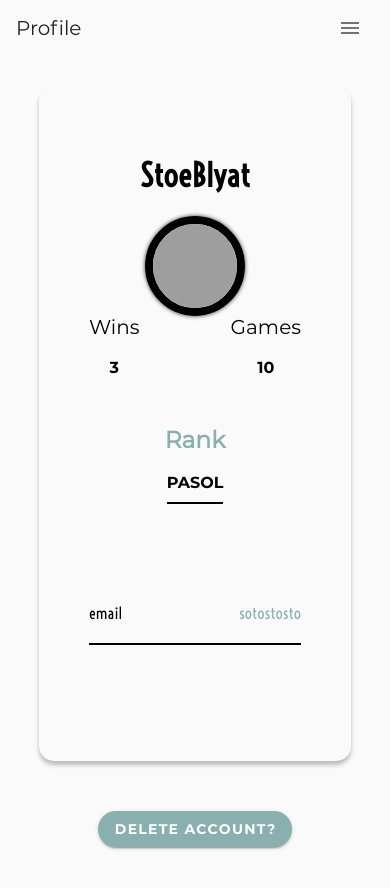
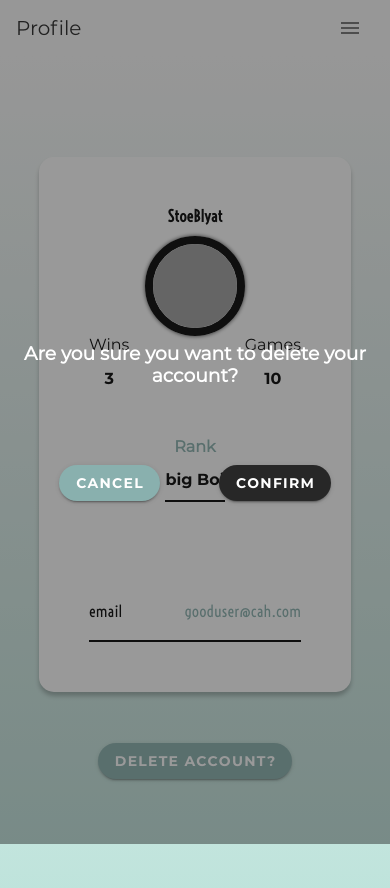
Before and after one commit to TricoreGr/CAH, a Vue app in the folder client/: page /profile in a window 390 px wide. Both pictures are taken after a click on the button "DELETE ACCOUNT?". Shown: the top 888 px of the page. Built offline with nearby package versions, Linux system fonts and the light colour scheme; grey boxes are pictures that could not be loaded; the HTML template or start-up script is replaced by a standard one.

Commit message:
make profile view responsive and add delete account confirmation overlay

```diff
--- a/client/src/styles/base/variables.scss
+++ b/client/src/styles/base/variables.scss
@@ -30,7 +30,7 @@ $color-black:#000;
 $color-white:#fff;
 $color-error: #ff5252;
 $color-white-gradient:linear-gradient($color-accent,$color-white);
-
+$color-white-green-gradient:linear-gradient($color-base,$color-accent);
 //typography
 $montserrat:'Montserrat-Bold';
 $montserrat-light: 'Montserrat-Regular';
--- a/client/src/styles/components/profile/profile.scss
+++ b/client/src/styles/components/profile/profile.scss
@@ -3,24 +3,40 @@
   flex-direction: column;
   justify-content: center;
   align-items: center;
+  background: $color-base;
+  background: $color-white-green-gradient;
+  min-height:100vh;
   &__username {
     text-align: center;
     font-family: $voltaire;
+    font-size: 16px;
+    margin-top:0;
+    @media (min-width:$tablet){
+        font-size: 20px;
+    }
+    @media (min-width:$desktop){
+        font-size: 25px;
+    }
   }
 
   &__wrapper {
+    background: $color-white;
     margin-top: 30px;
     box-shadow: 0px 4px 4px rgba(0, 0, 0, 0.25);
     border-radius: 15px;
-    min-height: 80vh;
     padding: 50px;
     flex-direction: column;
     display: flex;
     align-items: center;
     width: 80%;
 
+    @media(min-width:$tablet){
+      width: 40%;
+    }
+
     @media (min-width: $desktop) {
       width: 30%;
+      min-height: 80vh;
     }
   }
 
@@ -55,6 +71,11 @@
 
   &__info-label {
     font-family: $montserrat-light;
+    font-size: 16px;
+
+    @media ( min-width:$desktop){
+        font-size:18px;
+    }
 
     &--rank {
       margin-top: 50px;
@@ -63,7 +84,7 @@
   }
 
   &__info {
-    margin-top: 20px;
+    margin-top: 15px;
     font-family: $montserrat;
     font-size: 16px;
 
@@ -74,6 +95,7 @@
 
     @media(min-width:$desktop){
         font-size: 22px;
+        margin-top: 20px;
     }
   }
 
@@ -91,6 +113,24 @@
     color: $color-accent--dark;
   }
 
+  &__overlay-wrapper{
+    display: flex;
+    flex-direction: column;
+    text-align: center;
+    font-family: $montserrat-light;
+  }
+
+  &__overlay-button-wrapper{
+    display: flex;
+    justify-content: space-evenly;
+    width: 100%;
+    margin-top: 20%;
+  }
+
+  &__cancel-button{
+    background: $color-accent--dark!important;
+  }
+
   //fugly
   &__button {
     margin: 50px 0;
--- a/client/src/views/Profile.vue
+++ b/client/src/views/Profile.vue
@@ -11,41 +11,75 @@
         <div class="account__score-wrapper">
           <div class="account__info-wrapper">
             <span class="account__info-label">Wins</span>
-            <span class="account__info">3</span>
+            <span class="account__info">{{wins}}</span>
           </div>
           <div class="account__info-wrapper">
             <span class="account__info-label">Games</span>
-            <span class="account__info">10</span>
+            <span class="account__info">{{gamesTotal}}</span>
           </div>
         </div>
         <div class="account__info-wrapper">
           <h3 class="account__info-label account__info-label--rank">
             Rank
           </h3>
-          <span class="account__info account__info--rank">PASOL</span>
+          <span class="account__info account__info--rank">{{role}}</span>
         </div>
         <div class="account__email-wrapper">
           <span class="account__email-label">email</span>
-          <span class="account__email">sotostosto</span>
+          <span class="account__email">{{email}}</span>
         </div>
       </div>
               <v-btn
             rounded
             dark
+            @click="overlay = true"
             class="account__button account__button--deleteAccount"
           >
             Delete Account?
           </v-btn>
 
     </div>
+    <v-overlay
+          :absolute="absolute"
+          :opacity="opacity"
+          :value="overlay"
+          :z-index="zIndex"
+        >
+        <div class="account__overlay-wrapper">
+        <h3>Are you sure you want to delete your account?</h3>
+        <div class="account__overlay-button-wrapper">
+          <v-btn
+            rounded
+            class="account__cancel-button"
+            @click="overlay = false"
+          >
+            Cancel
+          </v-btn>
+
+          <v-btn
+            color="primary"
+            rounded
+            @click="overlay = false"
+          >
+            Confirm
+          </v-btn>
+          </div>
+          </div>
+    </v-overlay>
   </div>
+
 </template>
 
 <script>
 export default {
   data() {
     return {
-      username: "StoeBlyat"
+      username: "StoeBlyat",
+      email:"gooduser@cah.com",
+      role:"big Boi",
+      wins:3,
+      overlay:false,
+      gamesTotal:10
     };
   }
 };
```
